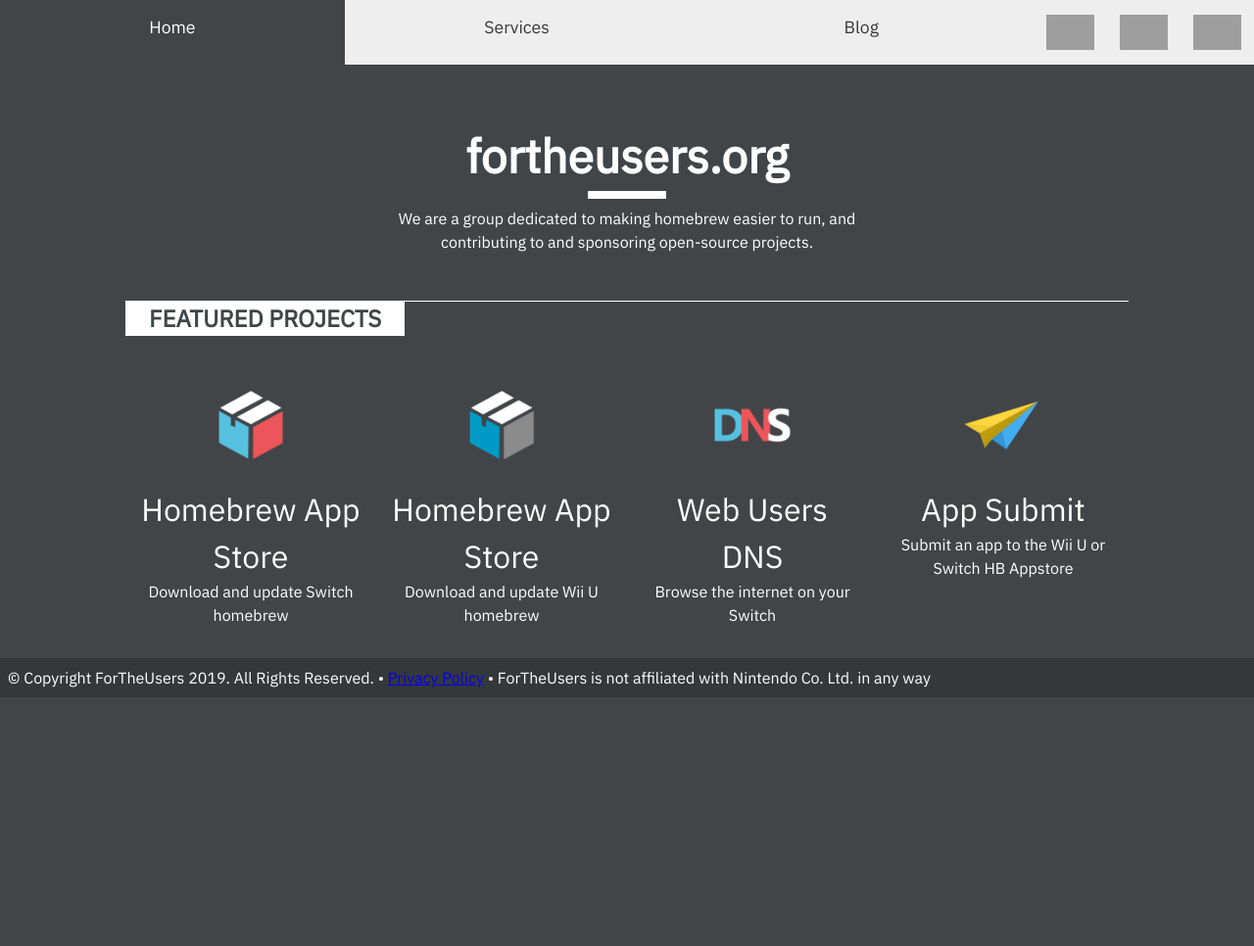
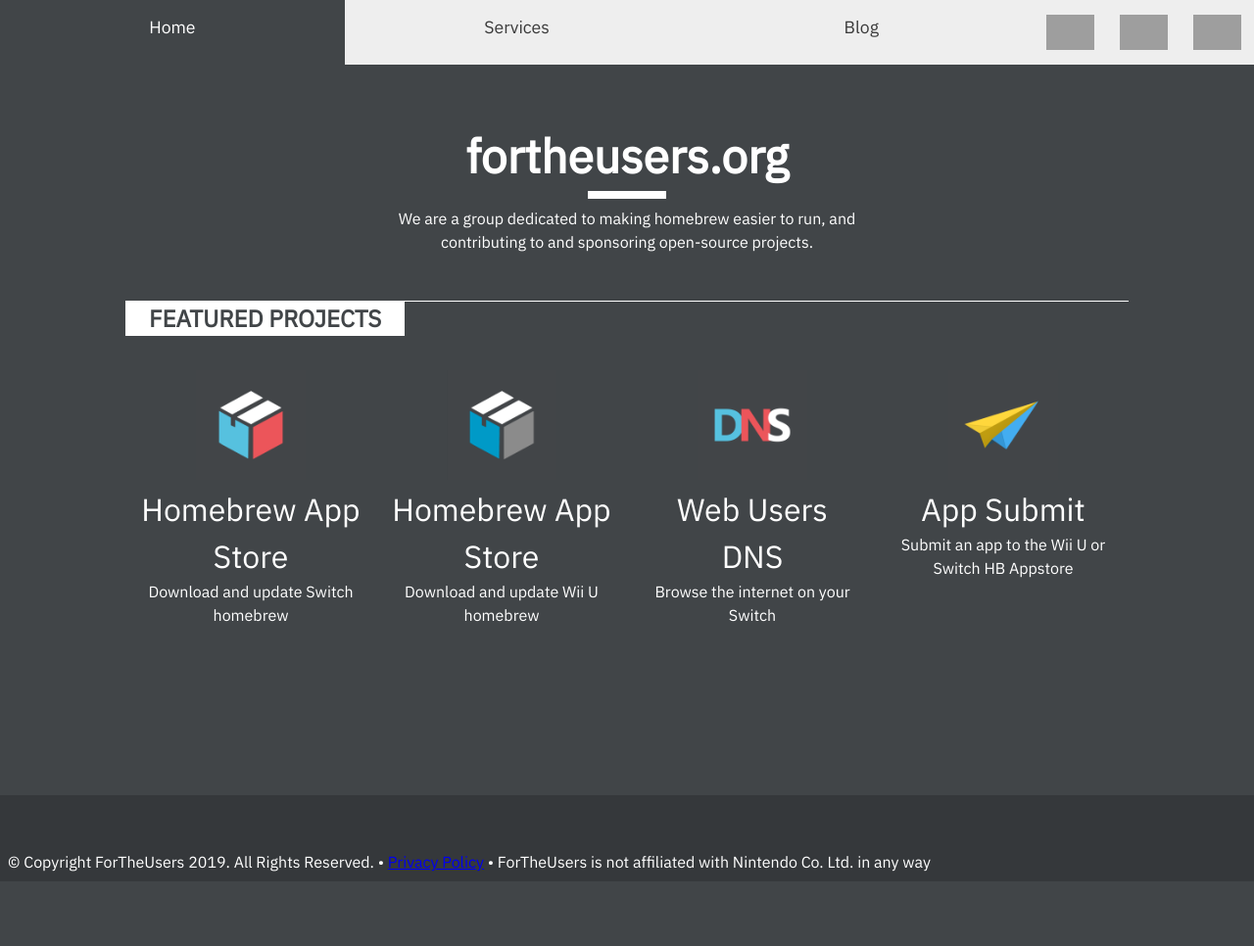
Before and after one commit to fortheusers/fortheusers.org, a Jekyll site: the page built from pages/index.html, in a window 1280 px wide. Shown: the whole page at 98% size. Built offline with Jekyll 4.4.1, drawn with Linux system fonts in a browser that asks for light colours; before the commit the page ends 900 px from its top, so only the background shows below that.

Commit message:
snap footer to bottom of page

```diff
--- a/_includes/footer.html
+++ b/_includes/footer.html
@@ -1,4 +1,5 @@
 <footer>
+<br><br>
 <div class="footer">
     <span>&copy; Copyright ForTheUsers {{ site.time | date: '%Y' }}. All Rights Reserved. &bullet; <a href="{{ '/privacy.html' | relative_url }}">Privacy Policy</a> &bullet; ForTheUsers is not affiliated with Nintendo Co. Ltd. in any way</span>
 </div>
--- a/css/landing.scss
+++ b/css/landing.scss
@@ -36,12 +36,15 @@
     margin: 0;
     padding: 0;
     margin-bottom:30px;
+    height: 100%;
 }
-body{
+body {
     font-family: 'IBM Plex Sans', sans-serif;
     line-height: 1.5;
     background: var(--bg);
     color: var(--text);
+    min-height: 100%;
+    position: relative;
 }
 
 .pageslider-nav{
@@ -135,6 +138,8 @@
     width: 100%;
     margin-top: 1em;
     padding: 0.5em;
+    bottom: 0;
+    position: absolute;
 }
 
 .readmore {
```
